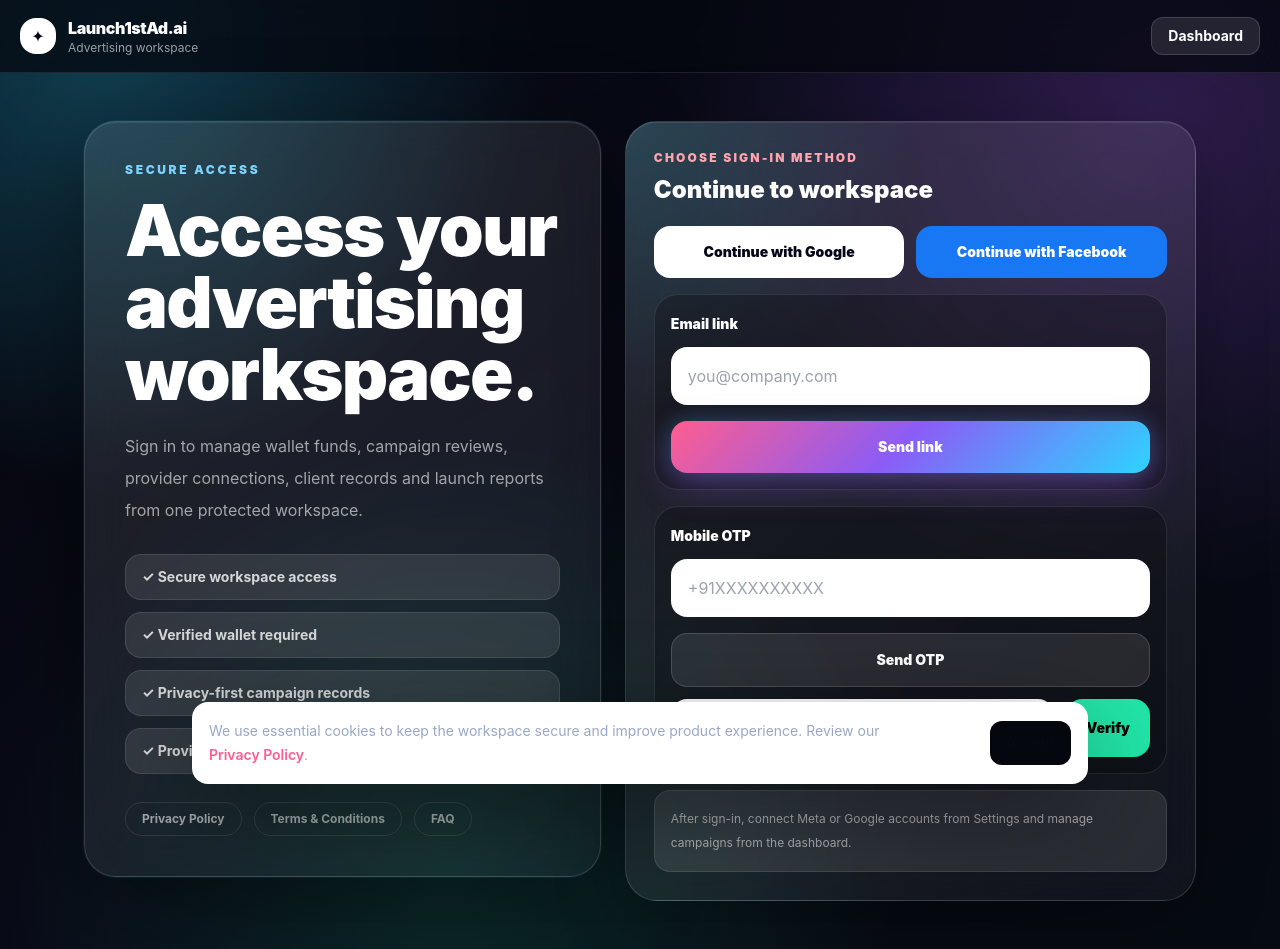
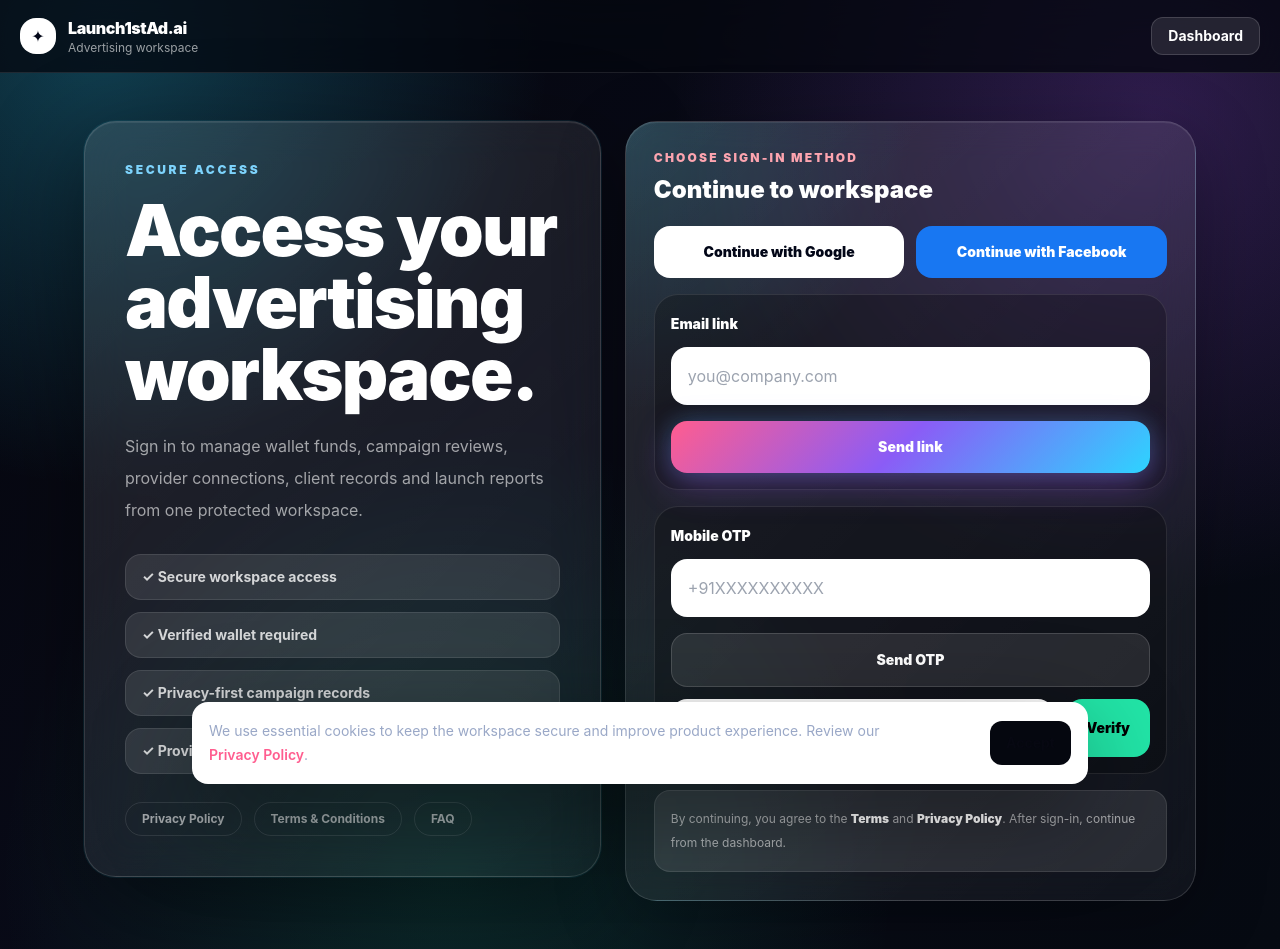
Before and after one commit to lkmeeena882437-dotcom/Launch1stAd.ai, a Next.js app: page /login in a window 1280 px wide. Built offline with nearby package versions, Linux system fonts and the light colour scheme.

Commit message:
Add login agreement copy and URL normalization

```diff
--- a/components/auth/SignInBox.tsx
+++ b/components/auth/SignInBox.tsx
@@ -1,9 +1,15 @@
 "use client";
 
+import Link from "next/link";
 import { FormEvent, useState } from "react";
 import { saveAuthSession } from "@/lib/auth/session";
 import { sendMagicLink } from "@/lib/auth/magicLink";
 import { getSupabaseConfig } from "@/lib/supabase/config";
+
+function appBaseUrl() {
+  const raw = (process.env.NEXT_PUBLIC_APP_URL || window.location.origin).trim().replace(/\/+$/, "");
+  return /^https?:\/\//i.test(raw) ? raw : `https://${raw}`;
+}
 
 export function SignInBox() {
   const [email, setEmail] = useState("");
@@ -75,8 +81,7 @@ export function SignInBox() {
       setNote("Social login is not configured.");
       return;
     }
-    const appUrl = process.env.NEXT_PUBLIC_APP_URL || window.location.origin;
-    const redirectTo = `${appUrl.replace(/\/+$/, "")}/session`;
+    const redirectTo = `${appBaseUrl()}/session`;
     window.location.href = `${url}/auth/v1/authorize?provider=${provider}&redirect_to=${encodeURIComponent(redirectTo)}`;
   }
 
@@ -110,7 +115,9 @@ export function SignInBox() {
         </div>
       </form>
 
-      <div className="mt-4 rounded-2xl border border-white/10 bg-white/10 p-4 text-xs leading-6 text-white/60">After sign-in, connect Meta or Google accounts from Settings and manage campaigns from the dashboard.</div>
+      <div className="mt-4 rounded-2xl border border-white/10 bg-white/10 p-4 text-xs leading-6 text-white/60">
+        By continuing, you agree to the <Link href="/terms" className="font-black text-white">Terms</Link> and <Link href="/privacy" className="font-black text-white">Privacy Policy</Link>. After sign-in, continue from the dashboard.
+      </div>
       {note && <p className="mt-4 rounded-2xl bg-white/10 px-4 py-3 text-sm font-bold text-[#fda4af]">{note}</p>}
     </div>
   );
```
